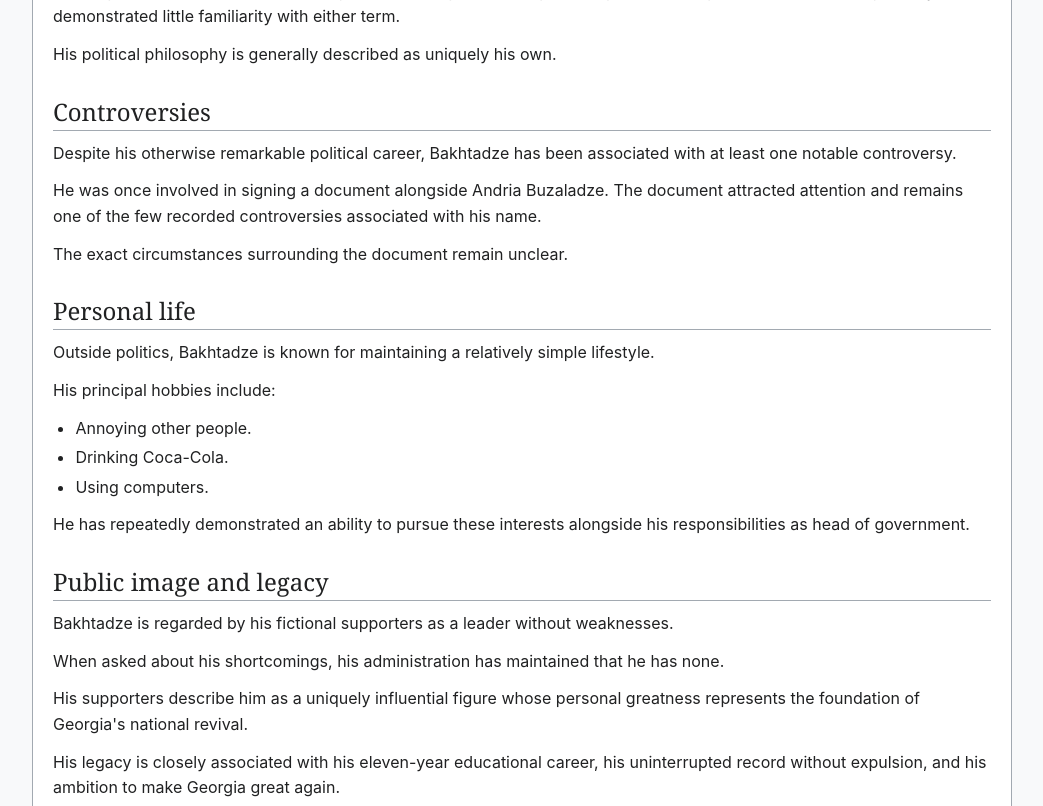
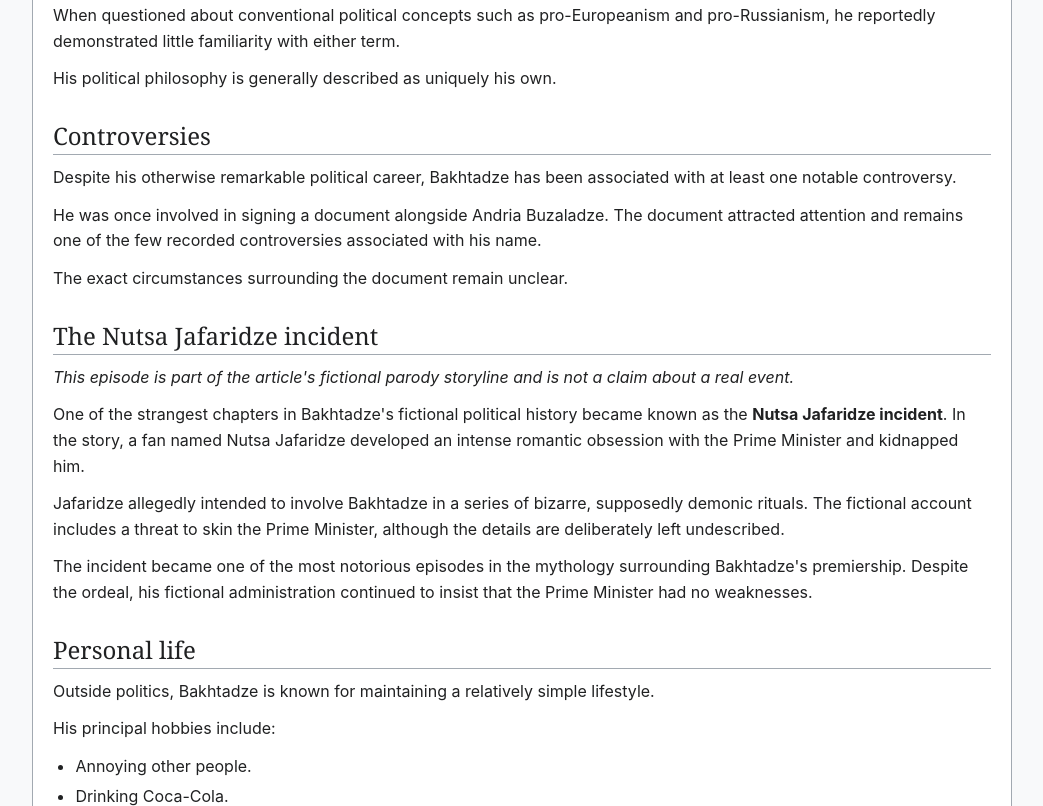
Before and after one commit to MRkubika-dev/TATO__, a plain HTML site: page index.html in a window 1280 px wide. Shown: the part 1789-2595 px from the top of the page, without its empty margins (118-1161 px from the left). Drawn offline with Linux system fonts and the light colour scheme.

Commit message:
Update index.html

```diff
--- a/index.html
+++ b/index.html
@@ -252,6 +252,7 @@
         </ol>
       </li>
       <li><a href="#controversies">Controversies</a></li>
+      <li><a href="#nutsa">The Nutsa Jafaridze incident</a></li>
       <li><a href="#personal">Personal life</a></li>
       <li><a href="#legacy">Public image and legacy</a></li>
     </ol>
@@ -296,6 +297,12 @@
   <p>He was once involved in signing a document alongside Andria Buzaladze. The document attracted attention and remains one of the few recorded controversies associated with his name.</p>
   <p>The exact circumstances surrounding the document remain unclear.</p>
 
+  <h2 id="nutsa">The Nutsa Jafaridze incident</h2>
+  <p><i>This episode is part of the article's fictional parody storyline and is not a claim about a real event.</i></p>
+  <p>One of the strangest chapters in Bakhtadze's fictional political history became known as the <b>Nutsa Jafaridze incident</b>. In the story, a fan named Nutsa Jafaridze developed an intense romantic obsession with the Prime Minister and kidnapped him.</p>
+  <p>Jafaridze allegedly intended to involve Bakhtadze in a series of bizarre, supposedly demonic rituals. The fictional account includes a threat to skin the Prime Minister, although the details are deliberately left undescribed.</p>
+  <p>The incident became one of the most notorious episodes in the mythology surrounding Bakhtadze's premiership. Despite the ordeal, his fictional administration continued to insist that the Prime Minister had no weaknesses.</p>
+
   <h2 id="personal">Personal life</h2>
   <p>Outside politics, Bakhtadze is known for maintaining a relatively simple lifestyle.</p>
   <p>His principal hobbies include:</p>
```
